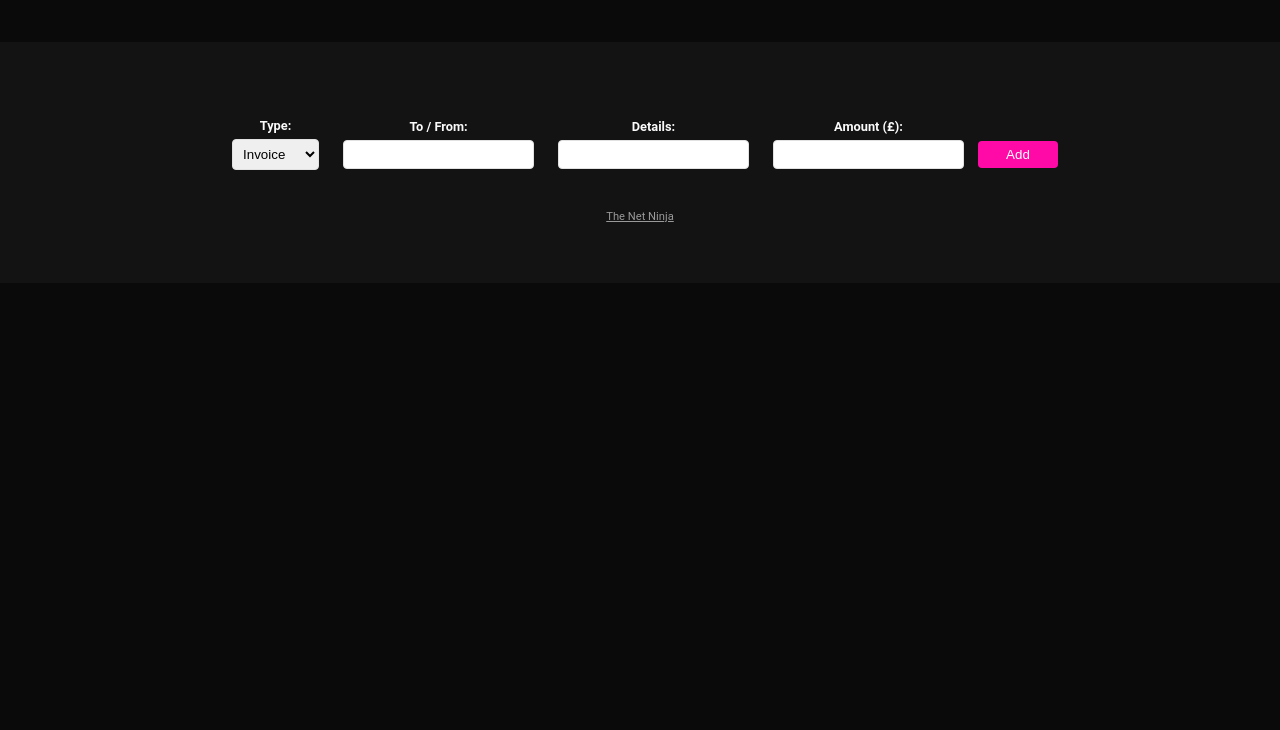
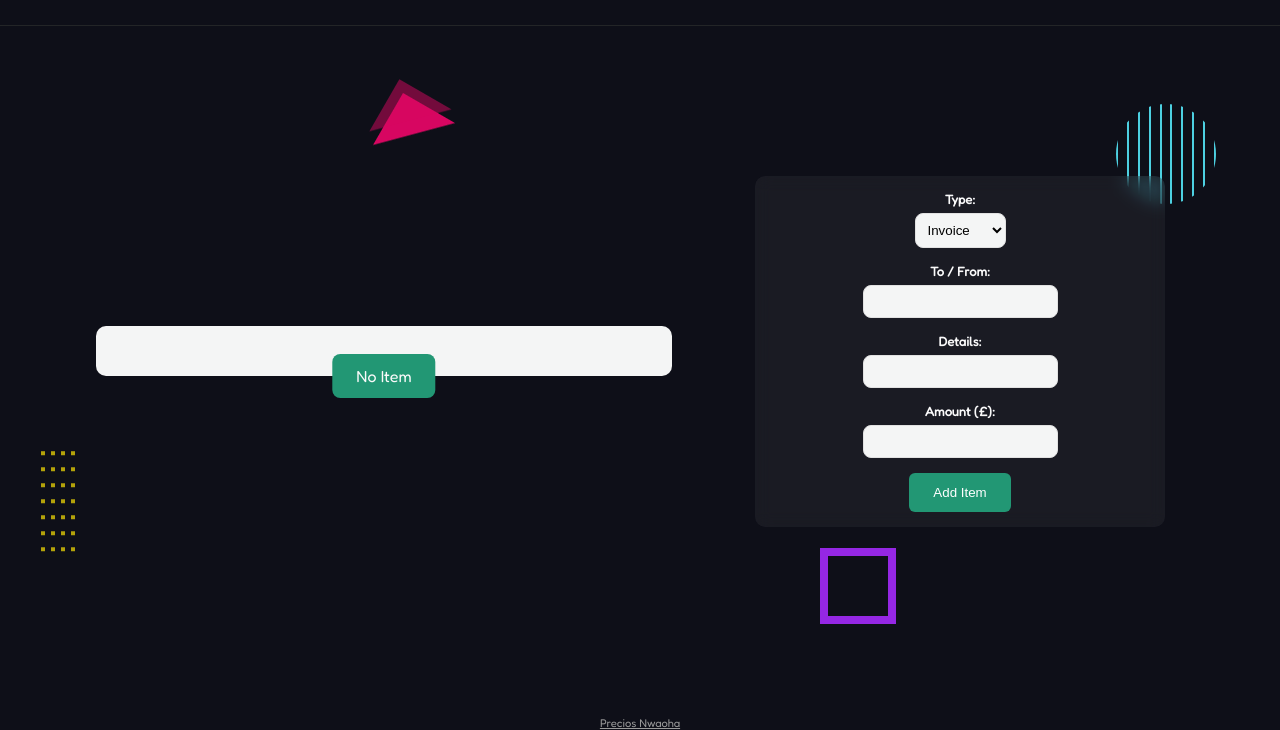
Before and after one commit to preciousnwaoha/Flog, a plain HTML site: page public/index.html in a window 1280 px wide. Shown: the part 96-826 px from the top of the page. Before the commit the page ends 800 px from the top, so only its background shows below. Drawn offline with Linux system fonts and the light colour scheme.

Commit message:
Complete Redesign

```diff
--- a/public/app.js
+++ b/public/app.js
@@ -1,6 +1,7 @@
 import { Payment } from "./classes/Payment.js";
 import { Invoice } from "./classes/Invoice.js";
 import { ListTemplate } from "./classes/ListTemplate.js";
+const noOfItemsElement = document.querySelector(".no-of-items");
 const form = document.querySelector(".new-item-form");
 // inputs
 const type = document.querySelector("#type");
@@ -10,6 +11,7 @@ const amount = document.querySelector("#amount");
 // List template instance
 const ul = document.querySelector("ul");
 const list = new ListTemplate(ul);
+let noOfItems = 0;
 form.addEventListener("submit", (e) => {
     e.preventDefault();
     let values = [toFrom.value, details.value, amount.valueAsNumber];
@@ -21,6 +23,8 @@ form.addEventListener("submit", (e) => {
         doc = new Payment(...values);
     }
     list.render(doc, type.value, "end");
+    noOfItems++;
+    noOfItemsElement.innerText = `${noOfItems} Item${noOfItems > 1 ? "s" : ""}`;
 });
 // Turple
 let arr = ["ryu", 25, true];
--- a/public/index.html
+++ b/public/index.html
@@ -1,23 +1,85 @@
 <html lang="en">
   <head>
-  <meta charset="UTF-8">
-  <meta name="viewport" content="width=device-width, initial-scale=1.0">
+    <meta charset="UTF-8" />
+    <meta name="viewport" content="width=device-width, initial-scale=1.0" />
     <title>TypeScript Tutorial</title>
-  <link rel="stylesheet" href="styles.css">
+    <link rel="preconnect" href="https://fonts.googleapis.com" />
+    <link rel="preconnect" href="https://fonts.gstatic.com" crossorigin />
+    <link
+      href="https://fonts.googleapis.com/css2?family=Fredoka&display=swap"
+      rel="stylesheet"
+    />
+    <link rel="stylesheet" href="styles.css" />
   </head>
   <body>
+    <header>
+      <h1>Finance Logger</h1>
+      <div class="theme"></div>
+    </header>
 
+    <!-- effect wrap start -->
+    <div class="effect-wrap">
+      <div class="effect effect-1"></div>
+      <div class="effect effect-2">
+        <!-- 28 divs -->
+        <div></div>
+        <div></div>
+        <div></div>
+        <div></div>
+        <div></div>
+        <div></div>
+        <div></div>
+        <div></div>
+        <div></div>
+        <div></div>
+        <div></div>
+        <div></div>
+        <div></div>
+        <div></div>
+        <div></div>
+        <div></div>
+        <div></div>
+        <div></div>
+        <div></div>
+        <div></div>
+        <div></div>
+        <div></div>
+        <div></div>
+        <div></div>
+        <div></div>
+        <div></div>
+        <div></div>
+        <div></div>
+      </div>
+      <div class="effect effect-3"></div>
+      <div class="effect effect-4"></div>
+      <div class="effect effect-5">
+        <!-- 10 divs -->
+        <div></div>
+        <div></div>
+        <div></div>
+        <div></div>
+        <div></div>
+        <div></div>
+        <div></div>
+        <div></div>
+        <div></div>
+        <div></div>
+      </div>
+    </div>
+    <!-- effect wrap end -->
+
+    <div class="split-container">
       <div class="wrapper">
-    <h1>Finance Logger</h1>
-
         <!-- output list -->
-    <ul class="item-list">
-
-    </ul>
+        <div class="ul-holder">
+          <ul class="item-list"></ul>
+          <div class="no-of-items">No Item</div>
+        </div>
       </div>
 
-  <footer>
-    <form class="new-item-form">
+      <div class="form-container">
+        <form class="new-item-form glass-div">
           <div class="field">
             <label>Type:</label>
             <select id="type">
@@ -27,22 +89,24 @@
           </div>
           <div class="field">
             <label>To / From:</label>
-        <input type="text" id="tofrom">
+            <input type="text" id="tofrom" />
           </div>
           <div class="field">
             <label>Details:</label>
-        <input type="text" id="details">
+            <input type="text" id="details" />
           </div>
           <div class="field">
             <label>Amount (£):</label>
-        <input type="number" id="amount">
+            <input type="number" id="amount" />
           </div>
-      <button>Add</button>
+          <button>Add Item</button>
         </form>
-
-    <a href="https://www.thenetninja.co.uk">The Net Ninja</a>
+      </div>
+    </div>
+    <footer>
+      <a href="https://www.thenetninja.co.uk">Precios Nwaoha</a>
     </footer>
 
-  <script type="module" src='./app.js'></script>
+    <script type="module" src="./app.js"></script>
   </body>
 </html>
--- a/public/styles.css
+++ b/public/styles.css
@@ -1,73 +1,309 @@
-body{
+:root {
+  --primary: #0e0f18;
+  --secondary: #229774;
+  --white: #f4f5f5;
+  --glass: transparent;
+  --soft-dark: rgb(35, 37, 39);
+}
+
+body {
   margin: 0;
-    font-family: Roboto;
-    background: #0a0a0a;
+  font-family: "Fredoka", sans-serif;
+  background: var(--primary);
 }
-  .wrapper{
+
+header {
+  display: flex;
+  justify-content: space-between;
+  align-items:center
+  border: 1px solid red;
+  border-bottom: 1px solid var(--soft-dark);
+
+}
+
+h1 {
+  display: inline-block;
+  border: 1px solid blue;
+  margin: 40px auto;
+  color: var(--secondary);
+  text-align: center;
+}
+
+.effect-wrap .effect {
+  position: absolute;
+  z-index: -1;
+}
+
+.effect-1 {
+  width: 60px;
+  height: 60px;
+  border: 8px solid #9527e4;
+  right: 30%;
+  bottom: 10%;
+  animation: spin 10s linear infinite;
+}
+.effect-2 {
+  left: 3%;
+  bottom: 20%;
+  width: 40px;
+  display: flex;
+  flex-wrap: wrap;
+  justify-content: space-between;
+  animation: topBounce 3s ease-in-out infinite;
+}
+.effect-2 div {
+  height: 4px;
+  width: 4px;
+  background: #b3a20a;
+  margin: 0 3px 12px;
+}
+
+.effect-3 {
+  height: 180px;
+  width: 180px;
+  border: 25px solid var(--skin-color);
+  border-radius: 50%;
+  position: absolute;
+  left: 50%;
+  top: -120px;
+  animation: leftBounce 3s ease-in-out infinite;
+}
+.effect-4 {
+  border-top: 60px solid transparent;
+  border-left: 60px solid #d70661;
+  left: 30%;
+  top: 25%;
+  animation: spin 15s linear infinite;
+}
+
+.effect-4::before {
+  content: "";
+  border-top: 60px solid transparent;
+  border-left: 60px solid #d70661;
+  position: absolute;
+  opacity: 0.5;
+  left: -70px;
+  top: -50px;
+}
+
+.effect-5 {
+  height: 100px;
+  width: 100px;
+  right: 5%;
+  top: 25%;
+  display: flex;
+  justify-content: space-between;
+  border-radius: 50%;
+  overflow: hidden;
+  animation: spin 10s linear infinite;
+}
+
+.effect-5 div {
+  width: 2px;
+  background: #4dd0e1;
+  height: 100%;
+}
+@keyframes spin {
+  0% {
+    transform: rotate(0deg);
+  }
+  100% {
+    transform: rotate(360deg);
+  }
+}
+@keyframes topBounce {
+  0%,
+  100% {
+    transform: translateY(0);
+  }
+  50% {
+    transform: translateY(25px);
+  }
+}
+@keyframes leftBounce {
+  0%,
+  100% {
+    transform: translateX(0);
+  }
+  50% {
+    transform: translateX(25px);
+  }
+}
+@keyframes fadeInTop {
+  0% {
+    opacity: 0;
+    transform: translateY(-25px);
+  }
+  100% {
+    opacity: 1;
+    transform: translateY(0px);
+  }
+}
+
+.wrapper {
+  width: 100%;
+  display: flex;
+  justify-content: center;
+  align-items:center;
   max-width: 960px;
   margin: 0 auto;
 }
-  h1{
-    margin: 40px auto;
-    color: #ff0aa7;
-    text-align: center;
+
+
+.ul-holder {
+  position: relative;
+  max-height: 100%;
+  width: 90%;
+  padding: 0;
+  margin: auto;
 }
-  ul{
-    padding: 0;
+
+ul {
+  width: calc(100% - 50px);
+  height: calc(100% -50px);
+  max-height:400px;
+  padding: 25px;
+  background: var(--white);
   list-style-type: none;
+  margin: 0;
+  border-radius: 10px;
+  overflow-y: auto;
 }
-  li{
+
+ul::-webkit-scrollbar {
+  border-radius: 10px;
+  background: #d5d5d5;
+  width: 10px;
+  cursor: grabbing;
+}
+
+ul::-webkit-scrollbar-thumb {
+  background: var(--secondary);
+  border-radius: 10px;
+}
+
+.no-of-items {
+  position: absolute;
+  left: 50%;
+  top: 100%;
+  transform: translate(-50%, -50%);
+  display: inline-block;
+  color: #fafafa;
+  padding: 12px 24px;
+  border-radius: 8px;
+  background: var(--secondary);
+}
+
+li {
   padding: 6px 10px;
-    border: 1px solid #eee;
+  border-left: 3px solid var(--secondary);
   margin: 10px auto;
 }
-  li h4{
-    color: #ff0aa7;
+li h4 {
+  color: var(--secondary);
   margin: 0;
   text-transform: capitalize;
 }
-  li p{
-    color: #fafafa;
+li p {
+  color: var(--primary);
   margin: 8px 0 0;
 }
-  footer{
-    background: #131313;
-    padding: 60px;
+.form-container {
+  display: flex;
+  align-items:center;
+  justify-content: center;
+  width: 100%;
   margin-top: 60px;
+  padding-top: 20px;
+
 }
-  form{
+form {
+  align-items: center;
+  justify-content: center;
+  width: 80%;
+  display: flex; /* Added */
+  flex-direction: column; /* Added */
+  border-radius: 10px; /* Added */
   max-width: 960px;
-    margin: 0 auto;
+  margin: auto;
   text-align: center;
 }
-  label{
+
+.glass-div {
+  background-color: rgba(255, 255, 255, 0.05);
+  backdrop-filter: blur(8px);
+}
+
+label {
   display: block;
   font-weight: bold;
   font-size: 0.8em;
   color: #fafafa;
   margin: 16px 0 6px;
 }
-  input, select{
-    padding: 6px;
+input,
+select {
+  background: var(--white);
+  padding: 8px;
   border: 1px solid #e1e1e1;
-    border-radius: 4px;
+  border-radius: 8px;
+  outline: none;
+  cursor: pointer;
 }
-  .field{
+
+input {
+  width: 100%;
+}
+input:hover input:focus {
+  outline: none;
+  border: none;
+}
+.field {
   display: inline-block;
   margin: 0 10px;
 }
-  button{
+button {
   color: white;
   border: 0;
-    background: #ff0aa7;
-    padding: 6px;
-    min-width: 80px;
-    border-radius: 4px;
+  background: var(--secondary);
+  padding: 12px 24px;
+  margin: 15px auto;
+  cursor: pointer;
+  border-radius: 6px;
+  transition: 0.3s;
 }
-  footer a{
+button:hover, button:focus {
+  background: var(--primary);
+  color: var(--secondary);
+}
+
+footer a {
   text-align: center;
   display: block;
   color: #999;
   margin-top: 40px;
   font-size: 0.7em;
 }
+
+@media screen and (min-width: 760px){
+  .split-container {
+    width: 100%;
+    height: calc(100vh - 150px);
+    display: flex;
+    align-items: top;
+    justify-content: center;
+  }
+
+  .wrapper {
+    width: 50%;
+    height: 100%;
+    margin: 0;
+  }
+
+  .form-container {
+    width: 40%;
+    padding-top: 0;
+    margin: 0;
+  }
+
+}
--- a/src/app.ts
+++ b/src/app.ts
@@ -2,6 +2,8 @@ import { Payment } from "./classes/Payment.js";
 import { Invoice } from "./classes/Invoice.js";
 import { HasFormatter } from "./interfaces/HasFormatter.js";
 import { ListTemplate } from "./classes/ListTemplate.js";
+
+const noOfItemsElement = document.querySelector(".no-of-items") as HTMLDivElement;
 
 const form = document.querySelector(".new-item-form") as HTMLFormElement;
 
@@ -14,6 +16,8 @@ const amount = document.querySelector("#amount") as HTMLInputElement;
 // List template instance
 const ul = document.querySelector("ul") as HTMLUListElement;
 const list  = new ListTemplate(ul)
+
+let noOfItems: number =  0;
 
 form.addEventListener("submit", (e: Event) => {
   e.preventDefault();
@@ -29,6 +33,8 @@ form.addEventListener("submit", (e: Event) => {
   }
 
   list.render(doc, type.value, "end")
+  noOfItems++;
+  noOfItemsElement.innerText = `${noOfItems} Item${noOfItems > 1 ? "s" : ""}`
 });
 
 
```
Lines whose indentation alone changed are shown as unchanged.
